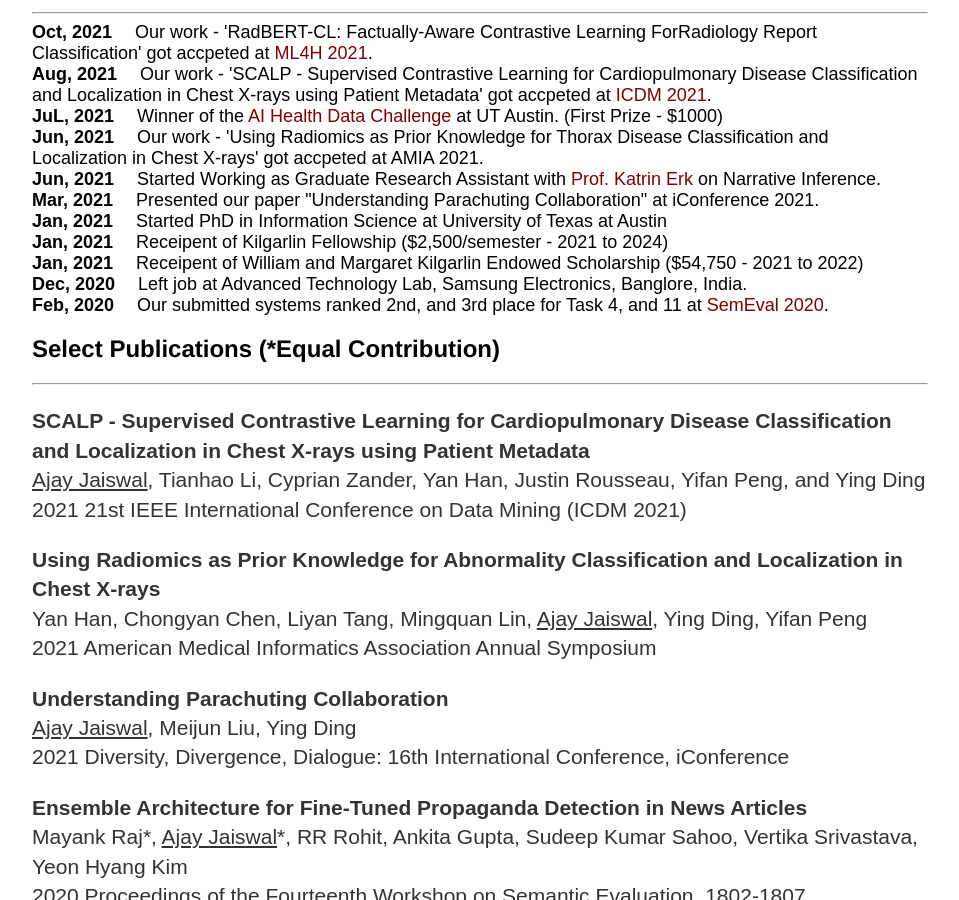
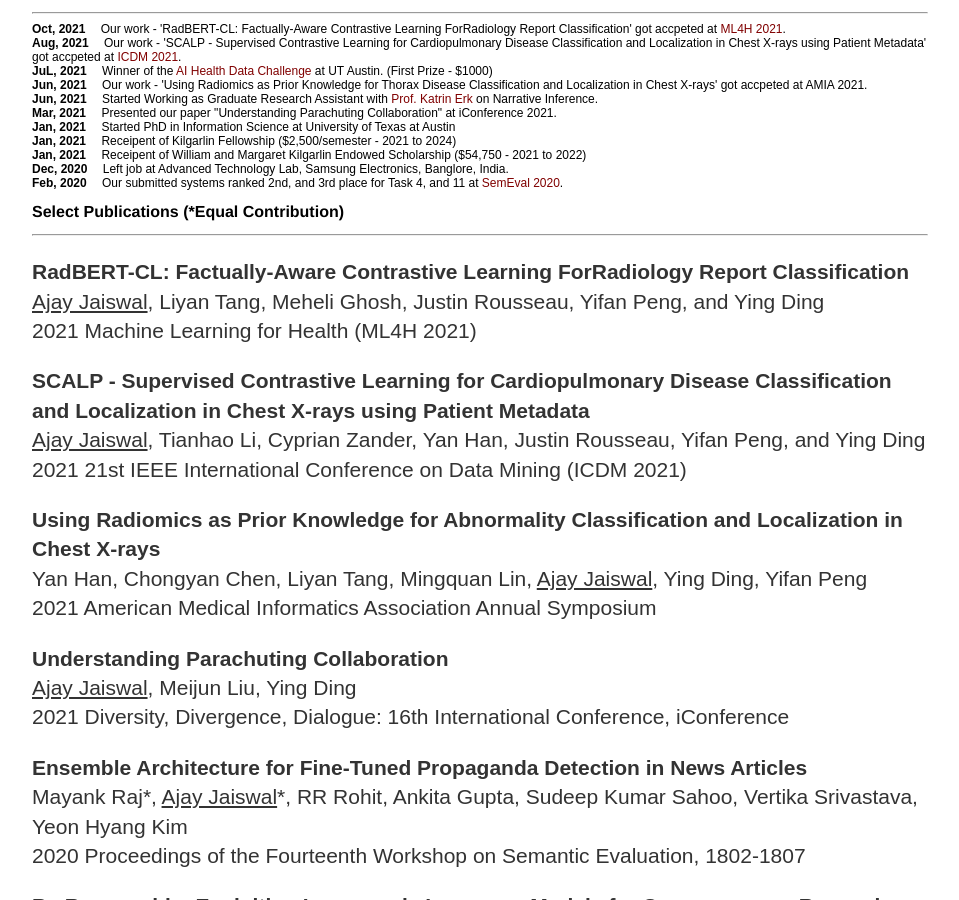
Before and after one commit to Ajay1994/ajay1994.github.io, a Jekyll site: the page built from index.html, in a window 1280 px wide and 900 px high, scrolled down 1130 px. Shown: the whole window, without its empty margins (160-1119 px from the left). Built offline with Jekyll 4.4.1, drawn with Linux system fonts in a browser that asks for light colours.

Commit message:
Update index.html

```diff
--- a/index.html
+++ b/index.html
@@ -38,7 +38,7 @@ title: Ajay Jaiswal Homepage
 		</div>
 		<h2 style = "font-size:20px">News Updates</h2>
 		<hr/>
-		<div style ="font-size:18px; font-family: Arial, Helvetica, sans-serif;">
+		<div style ="font-size:12px; font-family: Arial, Helvetica, sans-serif;">
 			<strong>Oct, 2021</strong> &emsp;Our work - 'RadBERT-CL: Factually-Aware Contrastive Learning ForRadiology Report Classification' got accpeted at <a href = "https://ml4health.github.io/2021/index.html" style="color:#800000">ML4H 2021</a>.</br>
 			<strong>Aug, 2021</strong> &emsp;Our work - 'SCALP - Supervised Contrastive Learning for Cardiopulmonary Disease Classification and Localization in Chest X-rays using Patient Metadata' got accpeted at <a href = "https://icdm2021.auckland.ac.nz/" style="color:#800000">ICDM 2021</a>.</br>
 			<strong>JuL, 2021</strong> &emsp;Winner of the <a href = "https://aihealth.ischool.utexas.edu/AIHealthChallenge/index.html" style="color:#800000">AI Health Data Challenge</a> at UT Austin. (First Prize - $1000)</br>
@@ -52,9 +52,13 @@ title: Ajay Jaiswal Homepage
 			<strong>Feb, 2020</strong> &emsp;Our submitted systems ranked 2nd, and 3rd place for Task 4, and 11 at
 						<a href = "https://alt.qcri.org/semeval2020/index.php?id=tasks" style="color:#800000">SemEval 2020</a>.</br>
 		</div>
-		<h2 style = "font-size:24px">Select Publications (*Equal Contribution)</h2>
+		<h2 style = "font-size:16px">Select Publications (*Equal Contribution)</h2>
 		<hr/>
 		<div style ="font-size:14px; font-family: Arial, Helvetica, sans-serif;">
+			<p><strong>RadBERT-CL: Factually-Aware Contrastive Learning ForRadiology Report Classification</strong><br/>
+			<u>Ajay Jaiswal</u>, Liyan Tang, Meheli Ghosh, Justin Rousseau, Yifan Peng, and Ying Ding<br/>
+		        2021 Machine Learning for Health (ML4H 2021)
+			</p>
 			<p><strong>SCALP - Supervised Contrastive Learning for Cardiopulmonary Disease Classification and Localization in Chest X-rays using Patient Metadata</strong><br/>
 			<u>Ajay Jaiswal</u>, Tianhao Li, Cyprian Zander, Yan Han, Justin Rousseau, Yifan Peng, and Ying Ding<br/>
 		        2021 21st IEEE International Conference on Data Mining (ICDM 2021)
```
